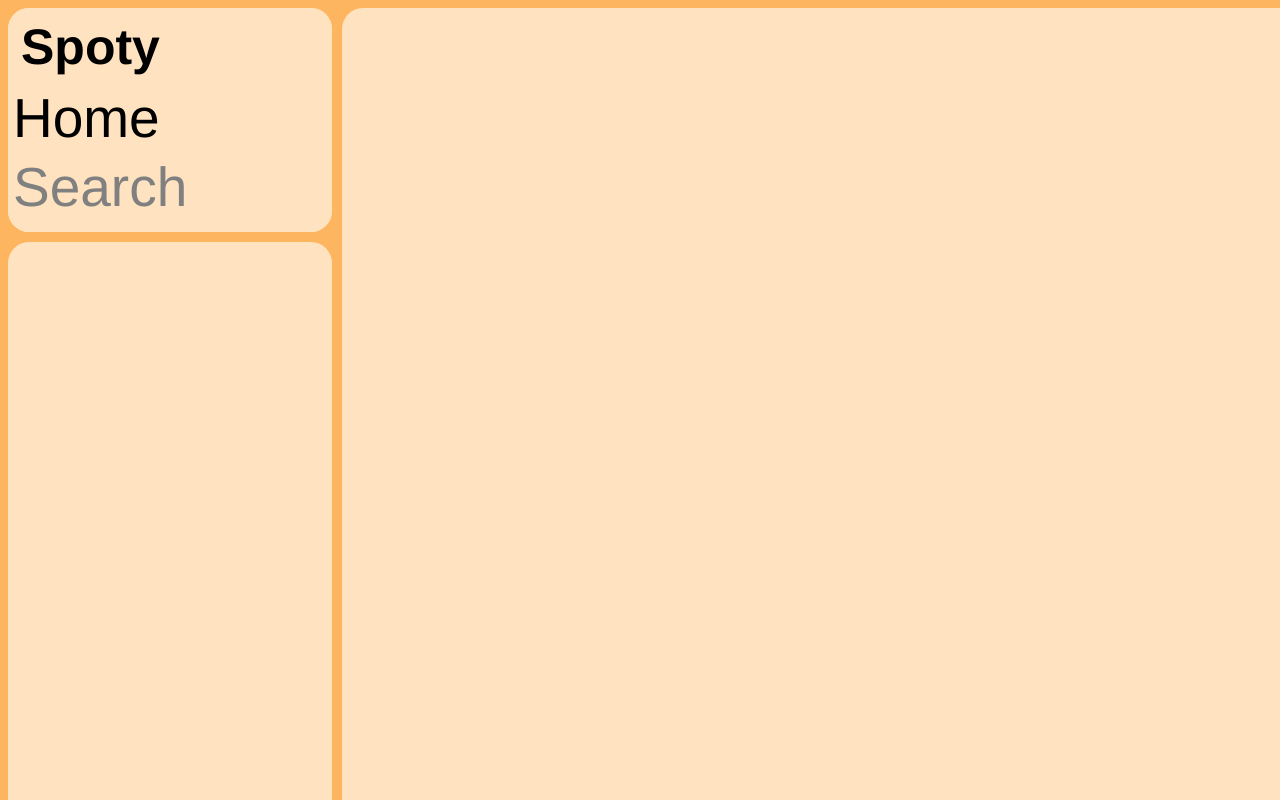
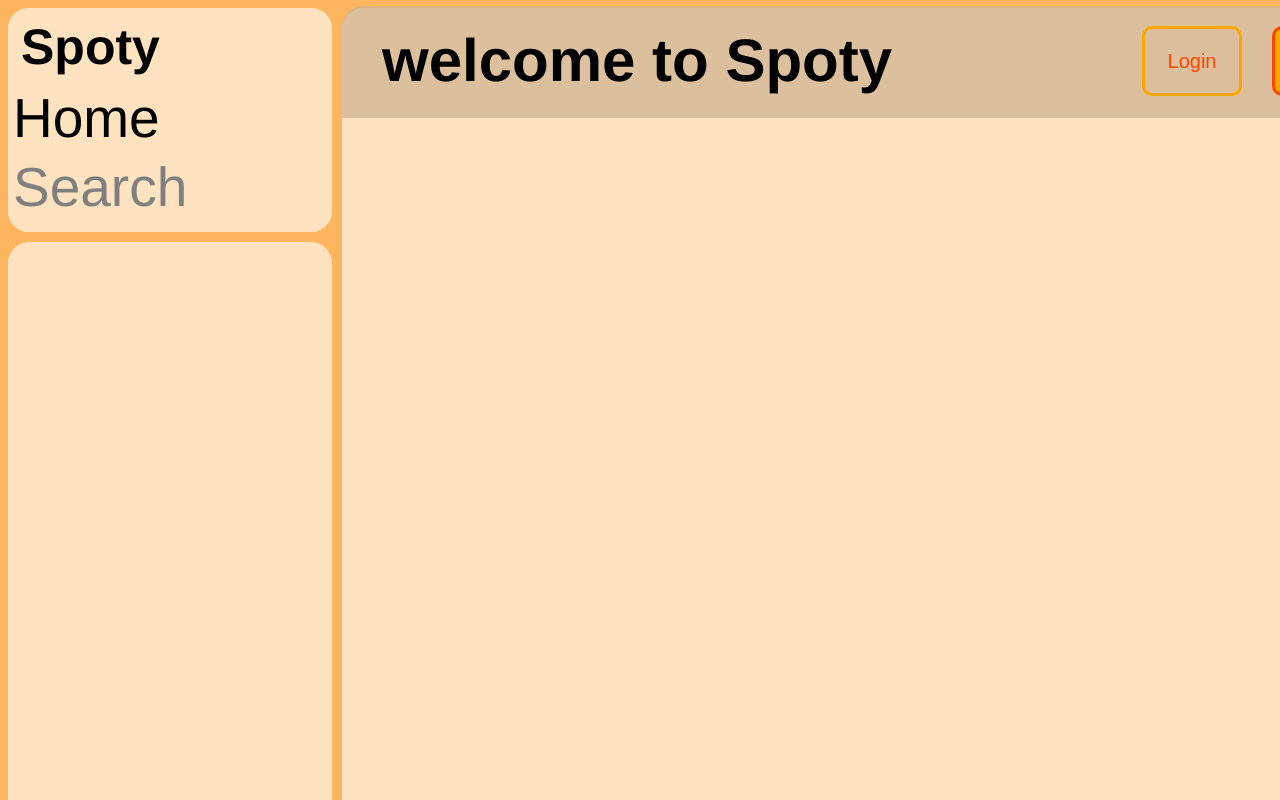
Before and after one commit to xotoxex/Spoty, a React (Create React App) app: page / in a window 1280 px wide. Shown: the top 800 px of the page. Built offline with nearby package versions, Linux system fonts and the light colour scheme.

Commit message:
further development of interface

```diff
--- a/src/App.css
+++ b/src/App.css
@@ -41,3 +41,36 @@
   top: 10px;
   user-select: none;
 }
+
+.options {
+  width: 1570px;
+  height: 112px;
+  border-radius: 21px 21px 0px 0px;
+  background: rgba(206, 179, 145, 0.7);
+  position: absolute;
+  bottom: 970px;
+  left: 334px;
+}
+
+.searchbar {
+  border-radius: 30px;
+  font-size: 60px;
+  background-image: url(search.png);
+  background-repeat: no-repeat;
+  text-indent: 100px;
+  border-color: orange;
+  position: relative;
+  left: 40px;
+  top: 20px;
+  width: 550px;
+  font-family: "Franklin Gothic Medium", "Arial Narrow", Arial, sans-serif;
+}
+
+.textt {
+  font-family: "Franklin Gothic Medium", "Arial Narrow", Arial, sans-serif;
+  font-size: 60px;
+  position: absolute;
+  top: 20px;
+  left: 40px;
+  user-select: none;
+}
--- a/src/App.js
+++ b/src/App.js
@@ -3,12 +3,18 @@ import "./app.css";
 import Navbar from "./components/Navbar";
 import Scrolling from "./components/Scrolling";
 import Playlist from "./components/Playlist";
+import Options from "./components/Options";
+import { useState } from "react";
 
 function App() {
+  const [check, Setcheck] = useState("gray");
+  const showoption = (color1) => {
+    Setcheck(color1);
+  };
   return (
     <div className="app">
       <div className="navbar">
-        <Navbar></Navbar>
+        <Navbar buttoncolor={showoption}></Navbar>
       </div>
 
       <div className="playlist">
@@ -16,7 +22,10 @@ function App() {
       </div>
 
       <div className="scrolling">
-        <Scrolling></Scrolling>
+        <Scrolling props={check}></Scrolling>
+      </div>
+      <div className="options">
+        <Options props={check}></Options>
       </div>
     </div>
   );
--- a/src/UI/MyButton.jsx
+++ b/src/UI/MyButton.jsx
@@ -2,11 +2,7 @@ import React from "react";
 import classes from "./MyButton.module.css";
 
 const MyButton = ({ children, ...props }) => {
-  return (
-    <button {...props} className={classes.MyBtn}>
-      {children}
-    </button>
-  );
+  return <button {...props}>{children}</button>;
 };
 
 export default MyButton;
--- a/src/UI/MyButton.module.css
+++ b/src/UI/MyButton.module.css
@@ -7,3 +7,33 @@
   cursor: pointer;
   user-select: none;
 }
+
+.MyBtnLgn {
+  color: orangered;
+  font-size: 20px;
+  background: transparent;
+  border: 3px solid orange;
+  cursor: pointer;
+  user-select: none;
+  border-radius: 10px;
+  height: 70px;
+  width: 100px;
+  position: absolute;
+  left: 800px;
+  top: 20px;
+}
+
+.MyBtnSgn {
+  color: black;
+  font-size: 20px;
+  background-color: orange;
+  border: 3px solid orangered;
+  cursor: pointer;
+  user-select: none;
+  border-radius: 10px;
+  height: 70px;
+  width: 100px;
+  position: absolute;
+  left: 930px;
+  top: 20px;
+}
--- /dev/null
+++ b/src/UI/UiInput.jsx
@@ -0,0 +1,7 @@
+import React from "react";
+
+const UiInput = ({ ...props }) => {
+  return <input {...props}></input>;
+};
+
+export default UiInput;
--- /dev/null
+++ b/src/components/Login.jsx
@@ -0,0 +1,15 @@
+import React from "react";
+import MyButton from "../UI/MyButton";
+import UiDiv from "../UI/UiDiv";
+import classes from "../UI/MyButton.module.css";
+
+function Login(props1, props2) {
+  return (
+    <UiDiv>
+      <MyButton className={classes.MyBtnLgn}>Login</MyButton>
+      <MyButton className={classes.MyBtnSgn}>SignUp</MyButton>
+    </UiDiv>
+  );
+}
+
+export default Login;
--- a/src/components/Navbar.jsx
+++ b/src/components/Navbar.jsx
@@ -4,18 +4,20 @@ import DivButton from "../UI/DivButton";
 import { useState } from "react";
 import UiDiv from "../UI/UiDiv";
 
-function Navbar() {
+function Navbar({ buttoncolor }) {
   const [color1, setcolor1] = useState("black");
   const [color2, setcolor2] = useState("gray");
 
   function Home() {
     setcolor1("black");
     setcolor2("gray");
+    buttoncolor(color1);
   }
 
   function Search() {
     setcolor1("gray");
     setcolor2("black");
+    buttoncolor(color1);
   }
 
   return (
--- a/src/components/Options.jsx
+++ b/src/components/Options.jsx
@@ -1,7 +1,20 @@
 import React from "react";
+import UiInput from "../UI/UiInput";
+import Login from "./Login";
 
-function Options() {
-  return <div></div>;
+function Options({ props }) {
+  return (
+    <div>
+      <div>
+        {props === "black" ? (
+          <UiInput className="searchbar" placeholder="Search"></UiInput>
+        ) : (
+          <strong className="textt">welcome to Spoty</strong>
+        )}
+      </div>
+      <Login></Login>
+    </div>
+  );
 }
 
 export default Options;
--- a/src/components/Scrolling.jsx
+++ b/src/components/Scrolling.jsx
@@ -1,6 +1,6 @@
 import React from "react";
 
-function Scrolling() {
+function Scrolling({ props }) {
   return <div></div>;
 }
 
```
Also changed, not shown: src/search.png (added).
